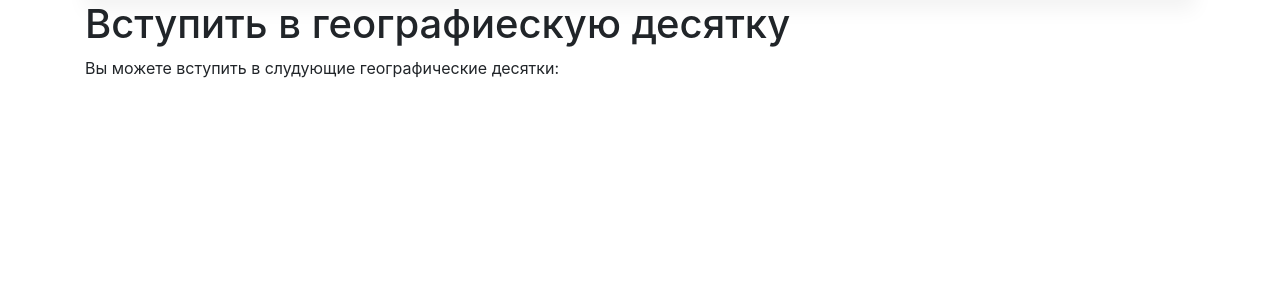
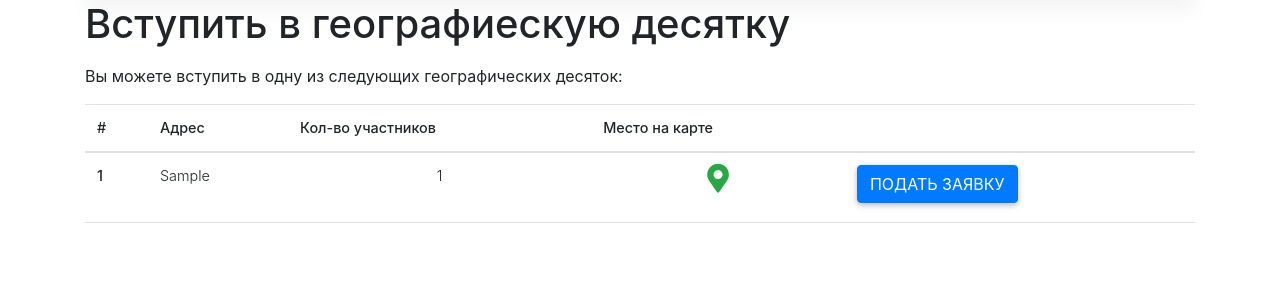
Before and after one commit to fikfok/homeland-party, a Django app: template homeland_party/veche/templates/veche_join_geo_ten.html in a window 1280 px wide. Shown: the part 56-356 px from the top of the page. Run offline with Django 3.2, Linux system fonts and the light colour scheme; tables that the repository leaves empty hold one stand-in row (values such as "Sample post"); the template is opened without the code that fills it: values that come from a table or form of the project are taken from there, most other values are stand-ins (such as "Sample title", 1, 10 or a date in 2020); some libraries are stand-ins or nearby versions.

Commit message:
Подача заявки на вступление

```diff
--- a/homeland_party/personal_cabinet/admin.py
+++ b/homeland_party/personal_cabinet/admin.py
@@ -16,7 +16,7 @@ class GeoAdmin(admin.ModelAdmin):
         CTModel = ContentType.objects.get(model=instance.object_type.model).model_class()
         entity = CTModel.objects.get(pk=instance.object_id)
         if isinstance(entity, Community):
-            community_label = entity.get_community_label()
+            community_label = entity.get_community_type_label()
             self_label += f'. {community_label} id = {instance.object_id}'
         else:
             self_label += f'. {CTModel._meta.verbose_name} id = {instance.object_id}'
--- a/homeland_party/veche/templates/veche_join_geo_ten.html
+++ b/homeland_party/veche/templates/veche_join_geo_ten.html
@@ -6,7 +6,46 @@
         {% block content %}
             <h1>Вступить в географиескую десятку</h1>
             {% if geo %}
-                    <p>Вы можете вступить в слудующие географические десятки:</p>
+                <p></p>
+
+
+            <dev class="row">
+                <dev class="col">
+                    <p>Вы можете вступить в одну из следующих географических десяток:</p>
+                    <table class="table">
+                      <thead>
+                        <tr>
+                          <th scope="col">#</th>
+                          <th scope="col">Адрес</th>
+                          <th scope="col">Кол-во участников</th>
+                          <th scope="col">Место на карте</th>
+                          <th scope="col"></th>
+                        </tr>
+                      </thead>
+                      <tbody>
+                        {% for geo_ten in geo_tens_for_join_qs %}
+                            <tr>
+                              <th scope="row">{{ forloop.counter }}</th>
+                              <td>{{ geo_ten.get_geo }}</td>
+                              <td><p class="text-center">{{ geo_ten.participants_count }}</p></td>
+                              <td>
+                                  <p class="text-center">
+                                      <span class="text-success">
+                                          <i class="fa fa-2x fa-map-marker-alt"></i>
+                                      </span>
+                                  </p>
+                              </td>
+                              <td><button type="button" class="btn btn-primary join-ten">Подать заявку</button></td>
+                            </tr>
+                        {% endfor %}
+                      </tbody>
+                    </table>
+                </dev>
+            </dev>
+
+
+
+
             {% else %}
                 <p>Вы не указали своё местоположение. Перейдите, пожалуйста, на <a href="{% url 'personal_cabinet:profile' %}">страницу профиля</a> и
                 укажите своё геограгфическое положение.</p>
--- a/homeland_party/veche/views.py
+++ b/homeland_party/veche/views.py
@@ -65,6 +65,7 @@ class JoinGeoTenView(CustomTemplateViewMixin, TemplateView):
         context = self.get_context_data()
         extra_context = {
             'geo': geo,
+            'geo_tens_for_join_qs': Community.get_geo_tens_for_join(),
         }
         context.update(extra_context)
         return render(request, 'veche_join_geo_ten.html', context=context)
```
Also changed, not shown: homeland_party/veche/models.py (+12 -5 lines). Lines whose indentation alone changed are shown as unchanged.
